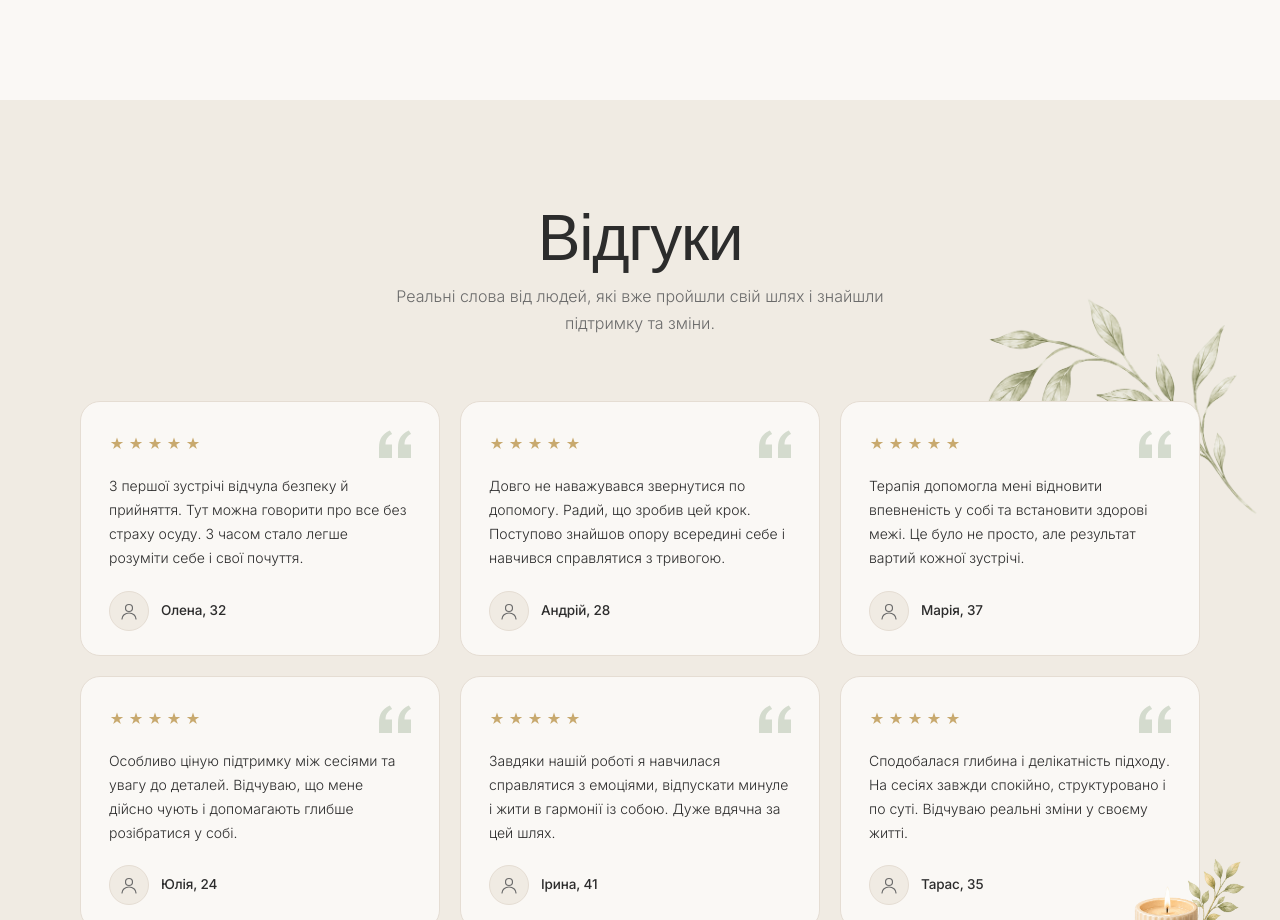
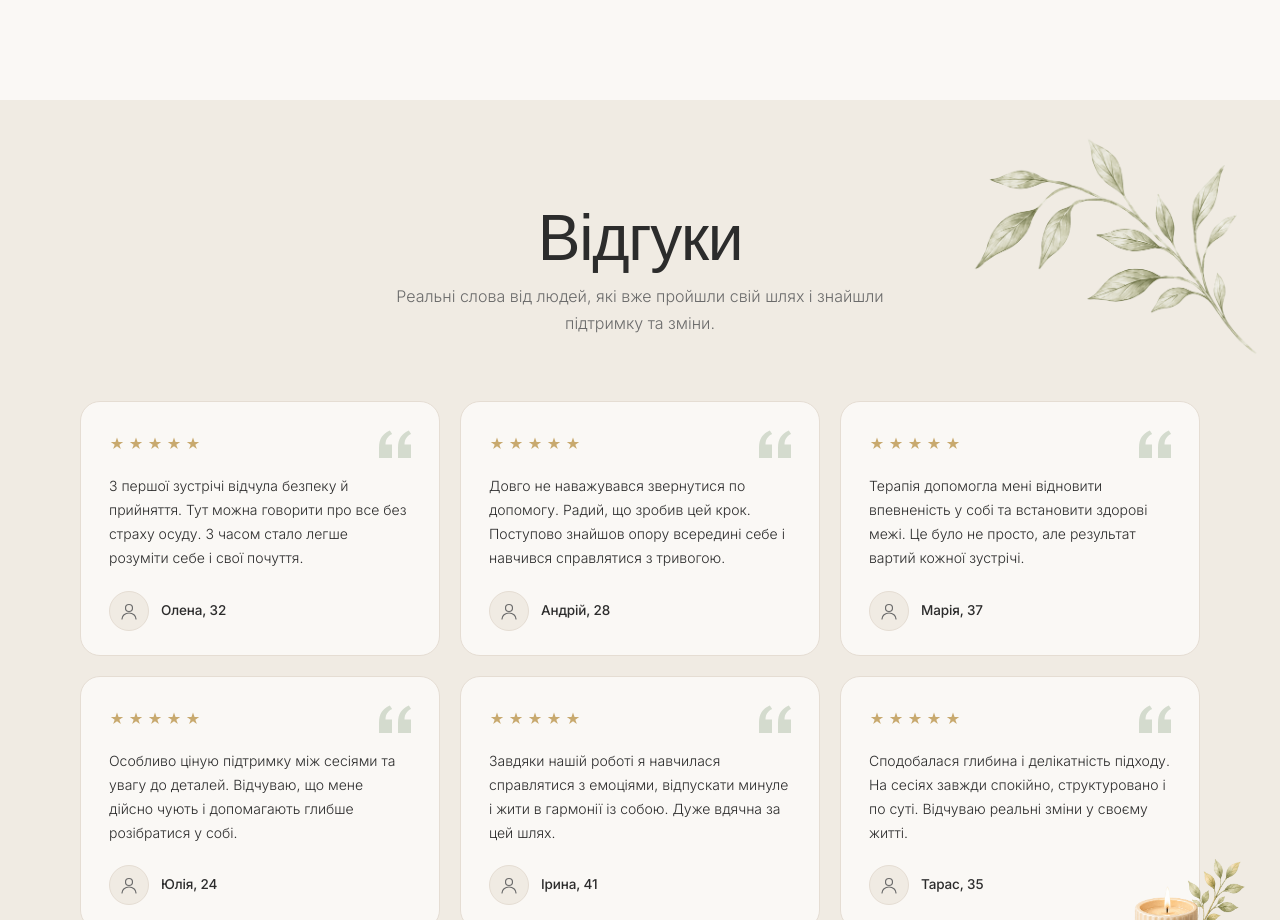
Before and after one commit to danylonahorniuk/psychologist-landing, a Next.js app: page / in a window 1280 px wide. Shown: the part 4169-5089 px from the top of the page. Built offline with nearby package versions, Linux system fonts and the light colour scheme.

Commit message:
feat: move herb higher so it sits above testimonial cards

```diff
--- a/components/Testimonials.tsx
+++ b/components/Testimonials.tsx
@@ -59,8 +59,8 @@ export default function Testimonials() {
   return (
     <section id="reviews" style={{ position: "relative", padding: "100px 80px 80px", background: "var(--bg-warm)" }}>
 
-      {/* Herb — top-right, behind the cards */}
-      <div style={{ position: "absolute", top: "180px", right: "0", width: "340px", height: "310px", pointerEvents: "none", zIndex: 1 }}>
+      {/* Herb — top-right, above cards, in front of background */}
+      <div style={{ position: "absolute", top: "20px", right: "0", width: "340px", height: "310px", pointerEvents: "none", zIndex: 10 }}>
         <Image src="/herb.png" alt="" fill style={{ objectFit: "contain", objectPosition: "top right" }} sizes="340px" />
       </div>
 
```
